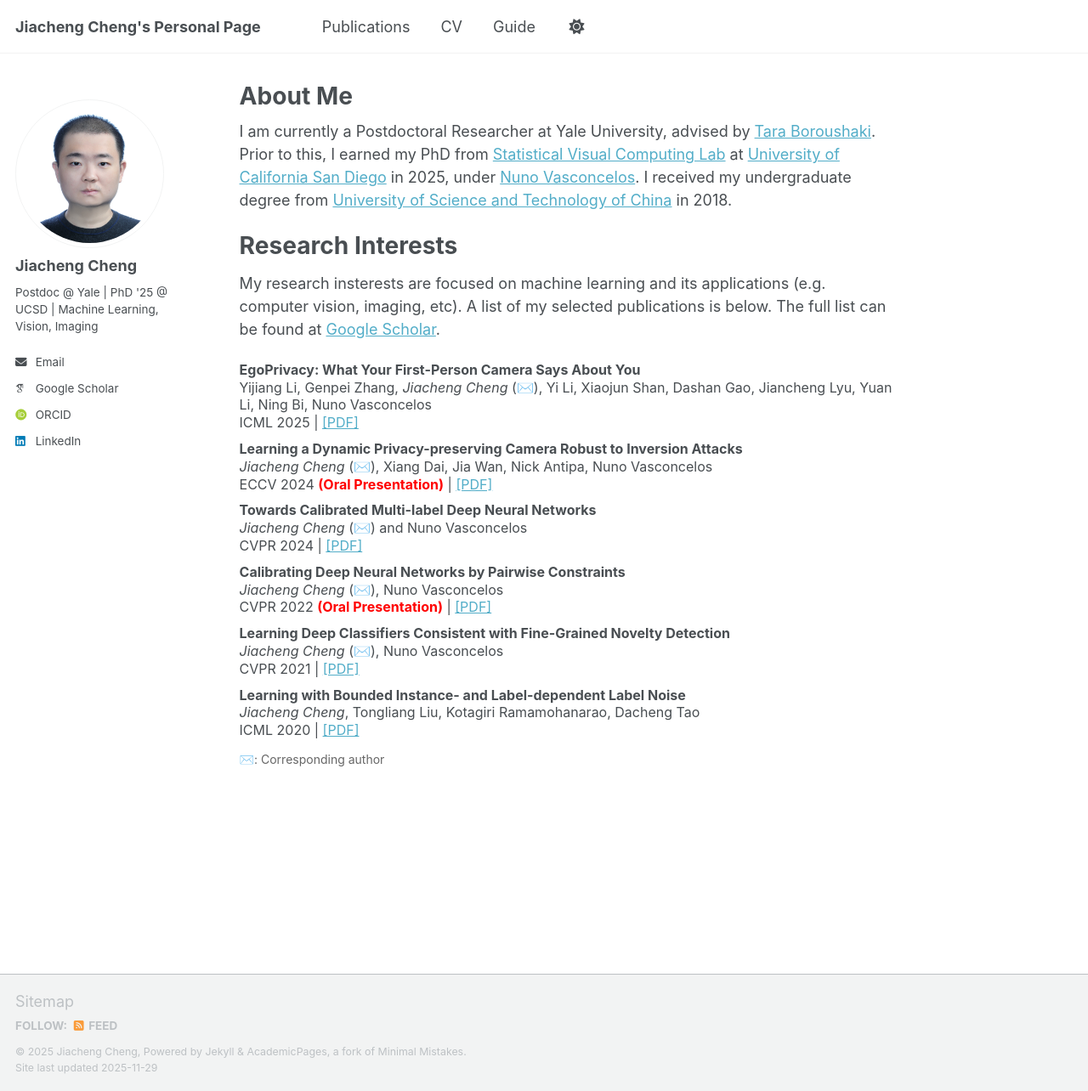
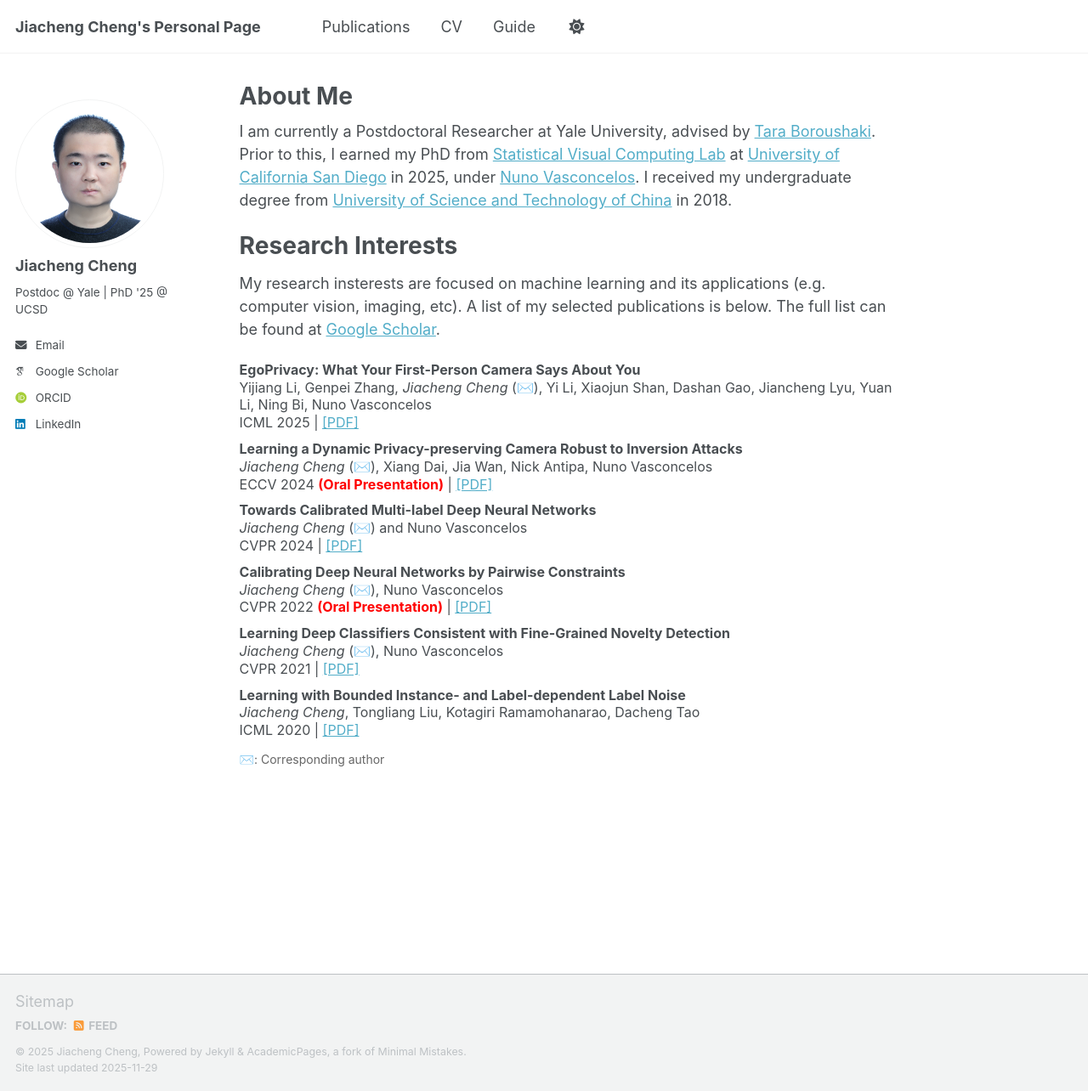
Before and after one commit to JiachengCheng96/JiachengCheng96.github.io, a Jekyll site: the page built from _pages/about.md, in a window 1280 px wide and 1284 px high. Shown: the whole window at 85% size. Built offline with Jekyll 4.4.1, drawn with Linux system fonts in a browser that asks for light colours; some web fonts are replaced; a script that is not in the unit is left out.

Commit message:
Update _config.yml

```diff
--- a/_config.yml
+++ b/_config.yml
@@ -26,7 +26,7 @@ author:
   avatar           : "jiacheng3.png"
   name             : "Jiacheng Cheng"
   pronouns         : # example: "she/her"
-  bio              : "Postdoc @ Yale | PhD '25 @ UCSD | Machine Learning, Vision, Imaging"
+  bio              : "Postdoc @ Yale | PhD '25 @ UCSD"
   # location         : "Earth"
   # employer         : "Red Brick University"
   uri              : # URL
```
